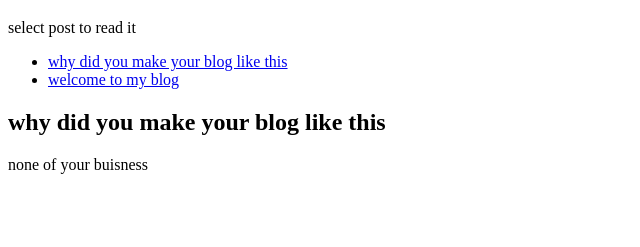
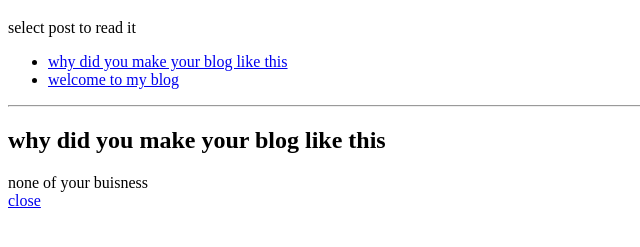
Before and after one commit to jeffalo/blog, a plain HTML site: page index.html in a window 1280 px wide. Both pictures are taken after a click on the link "why did you make your blog like this". Shown: the part 61-308 px from the top of the page, without its empty margins (0-640 px from the left). Drawn offline with Linux system fonts and the light colour scheme.

Commit message:
added more

```diff
--- a/index.html
+++ b/index.html
@@ -13,6 +13,7 @@
     <ul id='postlist'>
         sorry something went wrong i guess
     </ul>
+    <hr>
     <h2 id='postTitle'></h1>
     <p id='post'></p>
 </body>
--- a/load.js
+++ b/load.js
@@ -19,6 +19,13 @@ posts.reverse().forEach(item => {
 function readPost(postItem){
     var postTitle = document.getElementById('postTitle')
     var post = document.getElementById('post')
-    post.innerHTML = postItem.body
+    post.innerHTML = postItem.body + '<br><a href="#"onclick="clearPost()">close</a>'
     postTitle.innerHTML = postItem.title
 }
+
+function clearPost(){
+    var postTitle = document.getElementById('postTitle')
+    var post = document.getElementById('post')
+    post.innerHTML = ''
+    postTitle.innerHTML = ''
+}
```
Also changed, not shown: 1 other file.
